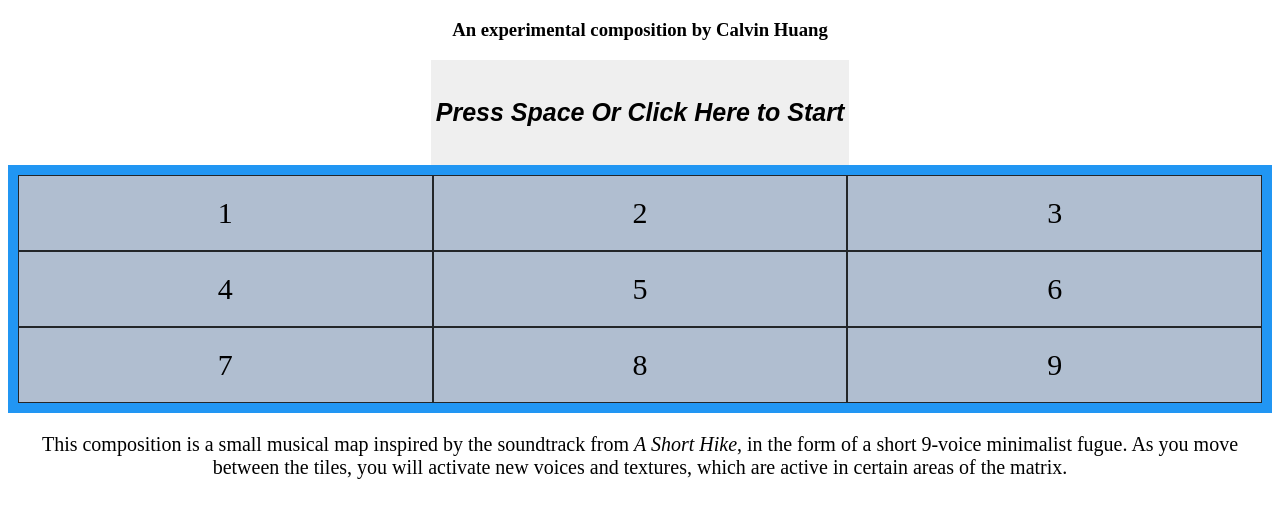
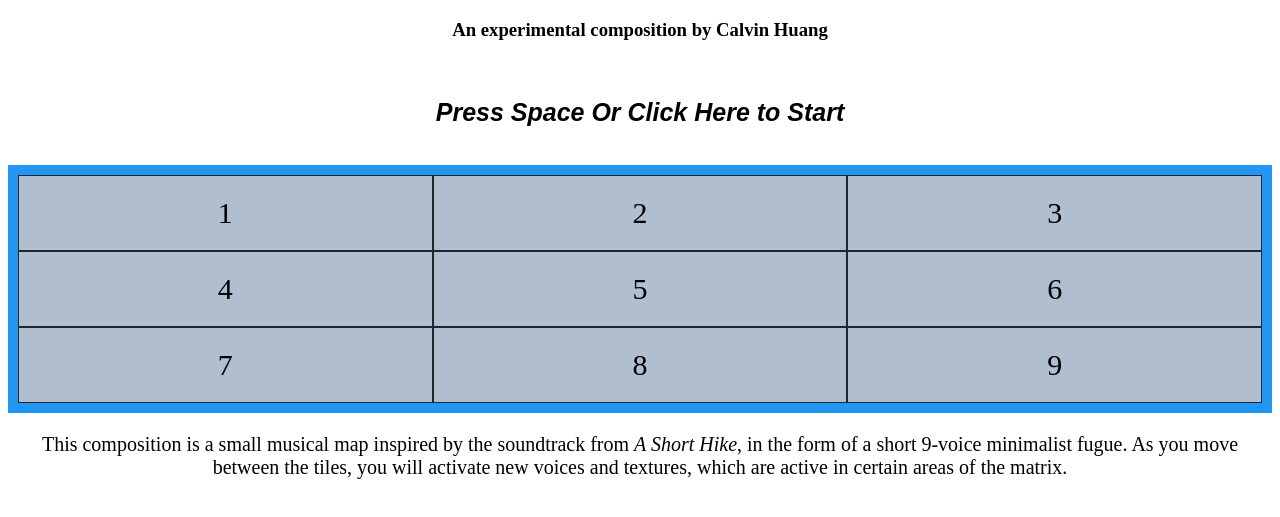
Before and after one commit to calvang/matrix-fugue-code, a website built with Vite: page index.html in a window 1280 px wide. Shown: the part 61-578 px from the top of the page. Built offline with nearby package versions, Linux system fonts and the light colour scheme; files whose address does not match are found by name.

Commit message:
update button

```diff
--- a/main.js
+++ b/main.js
@@ -321,6 +321,7 @@ function restart() {
 function instructionControl() {
   if (keys.space.down)
     return
+  console.log(startedEnd,finishedIntro,introduction.state)
   keys.space.down = true
   if (end.state === 'stopped') {
     if (startedEnd)
--- a/style.css
+++ b/style.css
@@ -17,8 +17,10 @@
   align-items: center;
 }
 #instructionButton {
-  /* background-color: #f6f8f6; Green */
+  background-color: #ffffff;
   border: none;
+  box-shadow: none;
+  outline: 0;
   padding: 5px;
   text-align: center;
   font-size: 25px;
```
